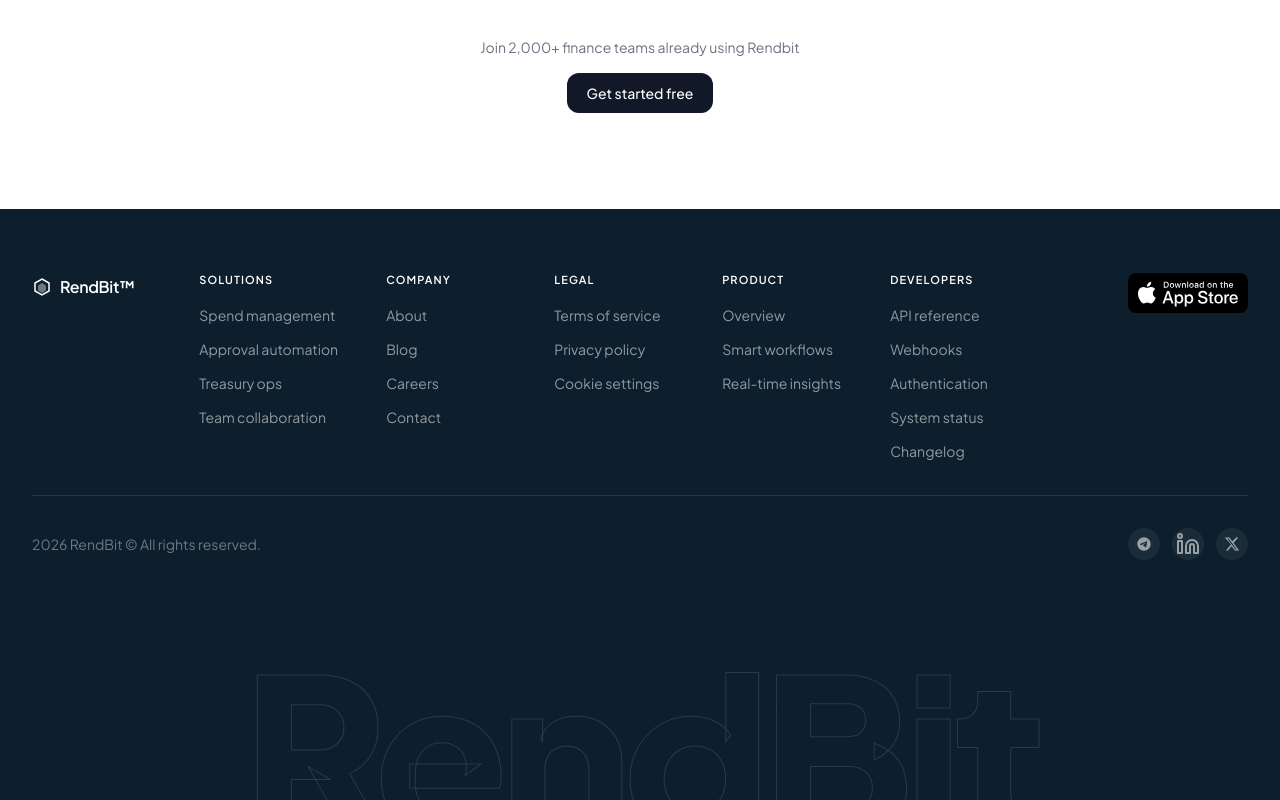
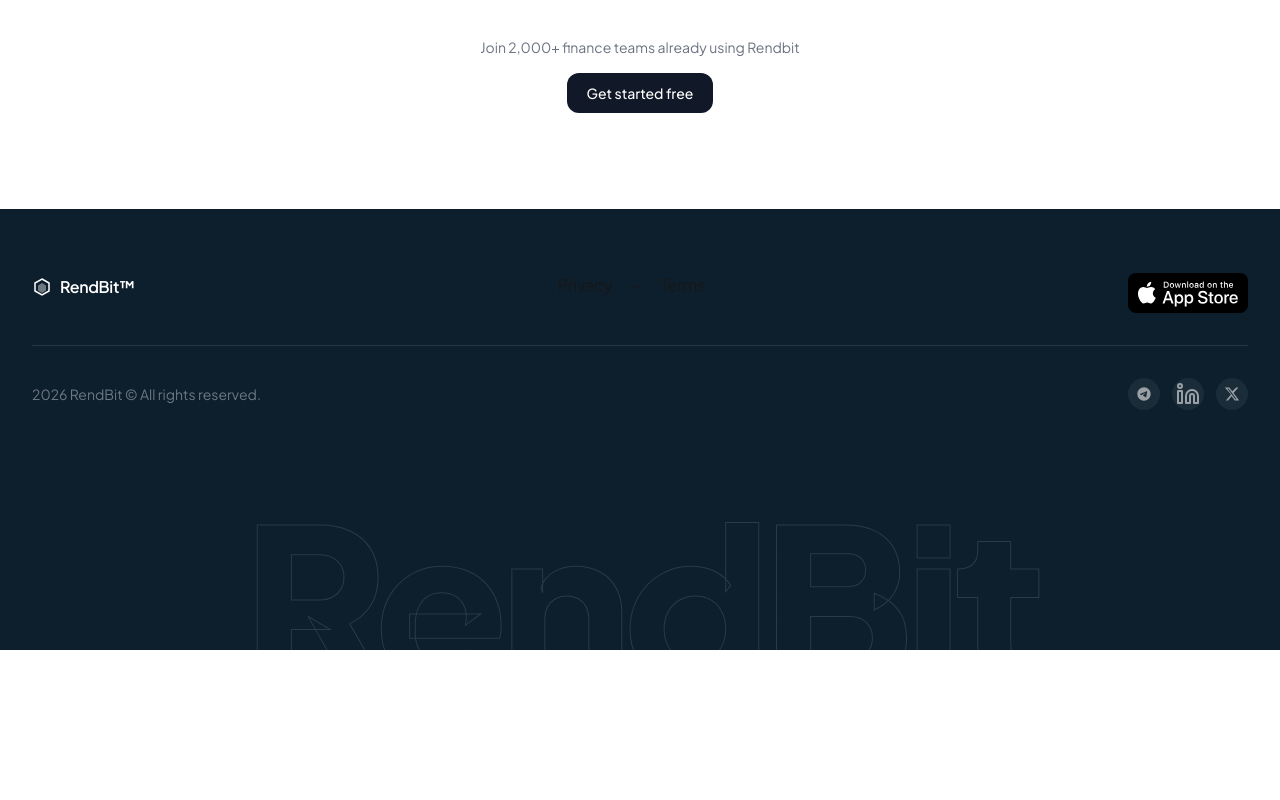
Before and after one commit to Rendbit/landingpage, a React (Vite) app: page / in a window 1280 px wide. Shown: the part 5819-6619 px from the top of the page. After the commit the page ends 6469 px from the top, so only its background shows below. Built offline with nearby package versions, Linux system fonts and the light colour scheme.

Commit message:
update and bug fix

```diff
--- a/src/components/footer/Footer.tsx
+++ b/src/components/footer/Footer.tsx
@@ -1,5 +1,5 @@
 import { LinkedinIcon } from "lucide-react";
-import React, { useState } from "react";
+import React from "react";
 import { RiTelegramFill } from "react-icons/ri";
 
 // ─── Icon Components ──────────────────────────────────────────────────────────
@@ -17,20 +17,6 @@
       fill="currentColor"
       opacity="0.4"
     />
-  </svg>
-);
-
-const FacebookIcon = () => (
-  <svg width="18" height="18" viewBox="0 0 24 24" fill="currentColor">
-    <path d="M18 2h-3a5 5 0 0 0-5 5v3H7v4h3v8h4v-8h3l1-4h-4V7a1 1 0 0 1 1-1h3z" />
-  </svg>
-);
-
-const InstagramIcon = () => (
-  <svg width="18" height="18" viewBox="0 0 24 24" fill="none" stroke="currentColor" strokeWidth="2" strokeLinecap="round" strokeLinejoin="round">
-    <rect x="2" y="2" width="20" height="20" rx="5" ry="5" />
-    <circle cx="12" cy="12" r="4" />
-    <circle cx="17.5" cy="6.5" r="1" fill="currentColor" stroke="none" />
   </svg>
 );
 
@@ -72,11 +58,6 @@
 ];
 
 const Footer: React.FC = () => {
-  const [isModalOpen, setIsModalOpen] = useState<boolean>(false);
-
-  const toggleModal = () => {
-    setIsModalOpen((prev) => !prev);
-  };
 
   return (
     <footer
@@ -85,7 +66,7 @@
     >
       {/* Top nav section */}
       <div className="relative z-10 mx-auto max-w-screen-xl px-5 md:px-8 pt-12 md:pt-16 pb-8 md:pb-10">
-        <div className="flex flex-col md:flex-row md:flex-wrap gap-x-16 gap-y-8 md:gap-y-10 items-start">
+        <div className="flex justify-between flex-col md:flex-row md:flex-wrap gap-x-16 gap-y-8 md:gap-y-10 items-start">
 
           {/* Logo + App Store — side by side on mobile */}
           <div className="flex items-center justify-between w-full md:w-auto md:flex-col md:items-start md:gap-6">
@@ -108,7 +89,12 @@
           </div>
 
           {/* Nav columns */}
-          <div className="grid grid-cols-2 sm:grid-cols-3 md:flex md:flex-1 md:flex-wrap gap-x-8 md:gap-x-12 gap-y-7 md:gap-y-8 w-full md:w-auto">
+          <div className="flex items-center gap-5">
+            <p>Privacy</p>
+            <p>-</p>
+            <p>Terms</p>
+          </div>
+          {/* <div className="grid grid-cols-2 sm:grid-cols-3 md:flex md:flex-1 md:flex-wrap gap-x-8 md:gap-x-12 gap-y-7 md:gap-y-8 w-full md:w-auto">
             {footerLinks.map((col) => (
               <div key={col.heading} className="min-w-0 md:min-w-[120px]">
                 <p
@@ -134,7 +120,7 @@
                 </ul>
               </div>
             ))}
-          </div>
+          </div> */}
 
           {/* App Store CTA — desktop only */}
           <div className="hidden md:flex items-start">
--- a/src/components/hero/Hero.tsx
+++ b/src/components/hero/Hero.tsx
@@ -165,7 +165,7 @@
                 </div>
               </div>
 
-              <div className="absolute inset-0 flex items-start justify-center pointer-events-none top-[-90px] hidden md:flex">
+              <div className="absolute inset-0 items-start justify-center pointer-events-none top-[-90px] hidden md:flex">
                 <img src="/image/hero-phone-img.svg" alt="" className="w-[500px]" />
               </div>
             </div>
```
